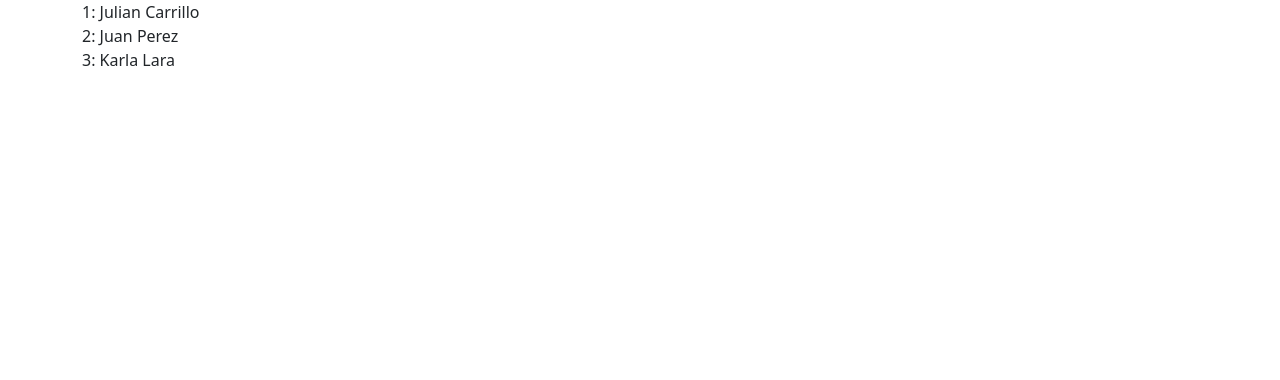
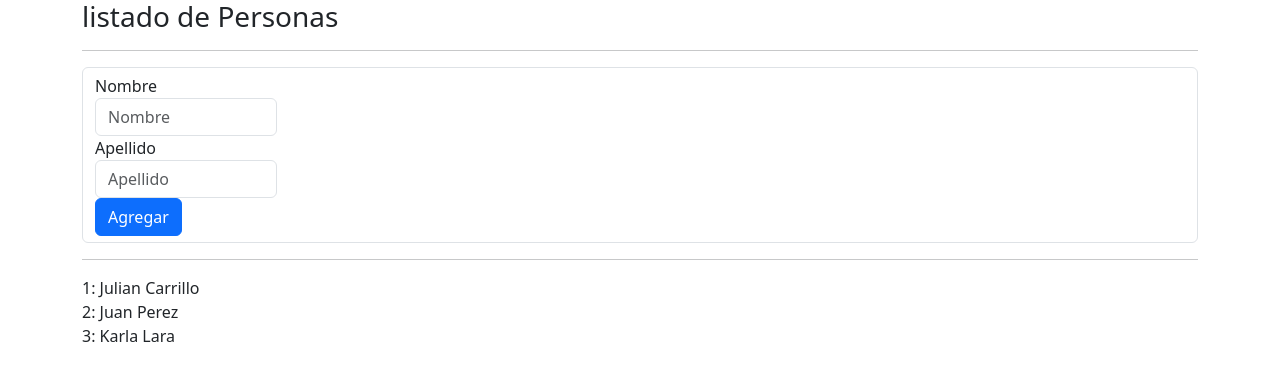
Before and after one commit to Jacarrilloc/Angular, an Angular app in the folder Proyecto/listar-personas/: page / in a window 1280 px wide. Shown: the top 380 px of the page. Built offline with nearby package versions, Linux system fonts and the light colour scheme.

Commit message:
Formulario para Agregar y listar Personas Añadido

```diff
--- a/Proyecto/listar-personas/src/app/app.component.html
+++ b/Proyecto/listar-personas/src/app/app.component.html
@@ -1,4 +1,26 @@
 <div class="container">
+  <div class="col">
+    <h3> {{titulo}} </h3>
+  </div>
+  <hr>
+  <form class="form-control">
+    <div class="form-group col-md-2">
+      <label for="nombre" class="sr-only">Nombre</label>
+      <input type="text" name="nombre" id="nombre" placeholder="Nombre" class="form-control" [(ngModel)] = "nombreInput">
+    </div>
+
+    <div class="form-group col-md-2">
+      <label for="apellido" class="sr-only">Apellido</label>
+      <input type="text" name="apellido" id="apellido" placeholder="Apellido" class="form-control" [(ngModel)] = "apellidoInput">
+    </div>
+    <div class="col">
+      <button type="submit" class="btn btn-primary" (click)="agregarPersona()">Agregar</button>
+    </div>
+  </form>
+</div>
+
+<div class="container">
+  <hr/>
   <div class="row">
     <div class="colum">
       <div *ngFor="let persona of personas; let i = index">
--- a/Proyecto/listar-personas/src/app/app.component.ts
+++ b/Proyecto/listar-personas/src/app/app.component.ts
@@ -8,5 +8,13 @@
 })
 export class AppComponent {
   titulo = 'listado de Personas';
-  personas: Persona[] = [new Persona("Julian","Carrillo"), new Persona("Juan","Perez"), new Persona("Karla","Lara")]
+  personas: Persona[] = [new Persona("Julian","Carrillo"), new Persona("Juan","Perez"), new Persona("Karla","Lara")];
+  nombreInput: string = "";
+  apellidoInput: string = "";
+
+  agregarPersona(){
+    let persona1 = new Persona(this.nombreInput,this.apellidoInput);
+    this.personas.push(persona1)
+  }
+
 }
```
